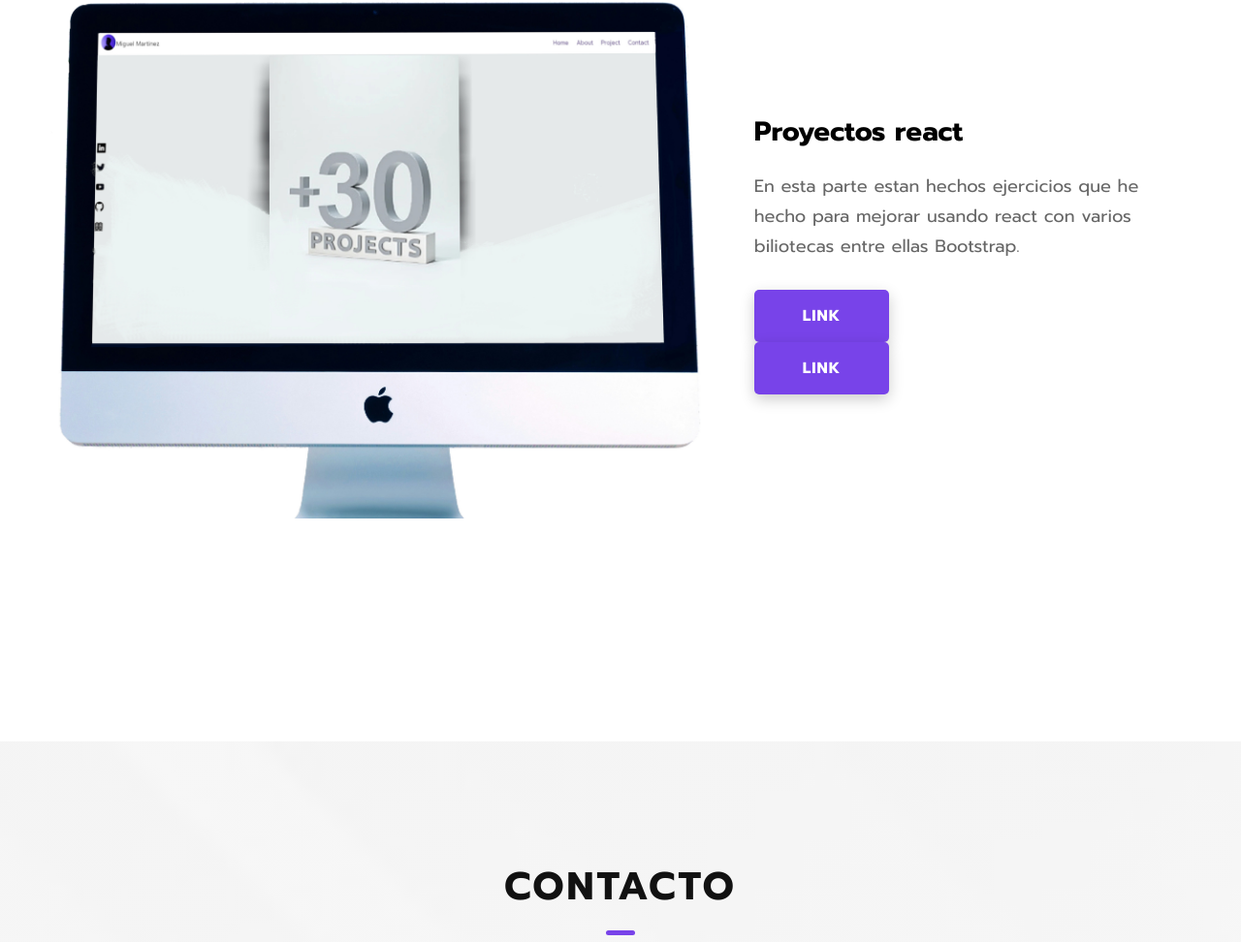
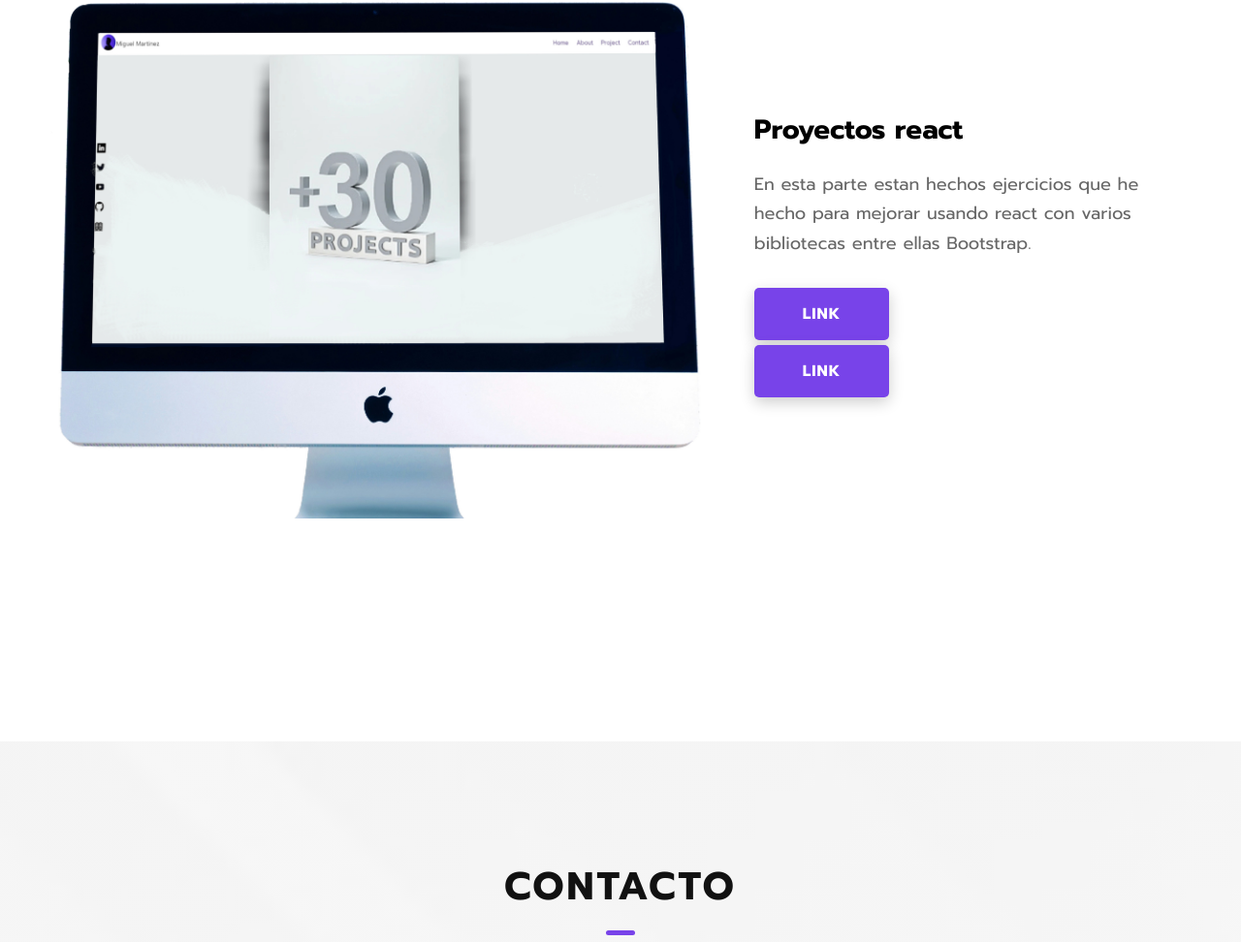
Before and after one commit to vrsno/page, a website: page index.html in a window 1280 px wide. Shown: the part 3607-4579 px from the top of the page at 97% size. Drawn offline with Linux system fonts and the light colour scheme.

```diff
--- a/index.html
+++ b/index.html
@@ -269,7 +269,7 @@
                 aprender y crecer en este fascinante mundo.
               </p>
               <a
-                href="https://github.com/vrsno/devfolio"
+                href="https://github.com/vrsno/page"
                 class="btn btn--med btn--theme dynamicBgClr"
                 target="_blank"
                 >Link</a
@@ -313,7 +313,7 @@
               <h3 class="projects__row-content-title">Proyectos react</h3>
               <p class="projects__row-content-desc">
                 En esta parte estan hechos ejercicios que he hecho para mejorar
-                usando react con varios biliotecas entre ellas Bootstrap.
+                usando react con varios bibliotecas entre ellas Bootstrap.
               </p>
               <a
                 href="https://github.com/vrsno/experimentos-react/tree/main/proyects"
--- a/style.css
+++ b/style.css
@@ -569,7 +569,7 @@
 }
 
 .btn-new{
-    display: inline-block;
+    margin-top: 5px;
 }
 /* querie */
 @media only screen and (max-width: 56.25em) {
```
Also changed, not shown: 1 other file.
